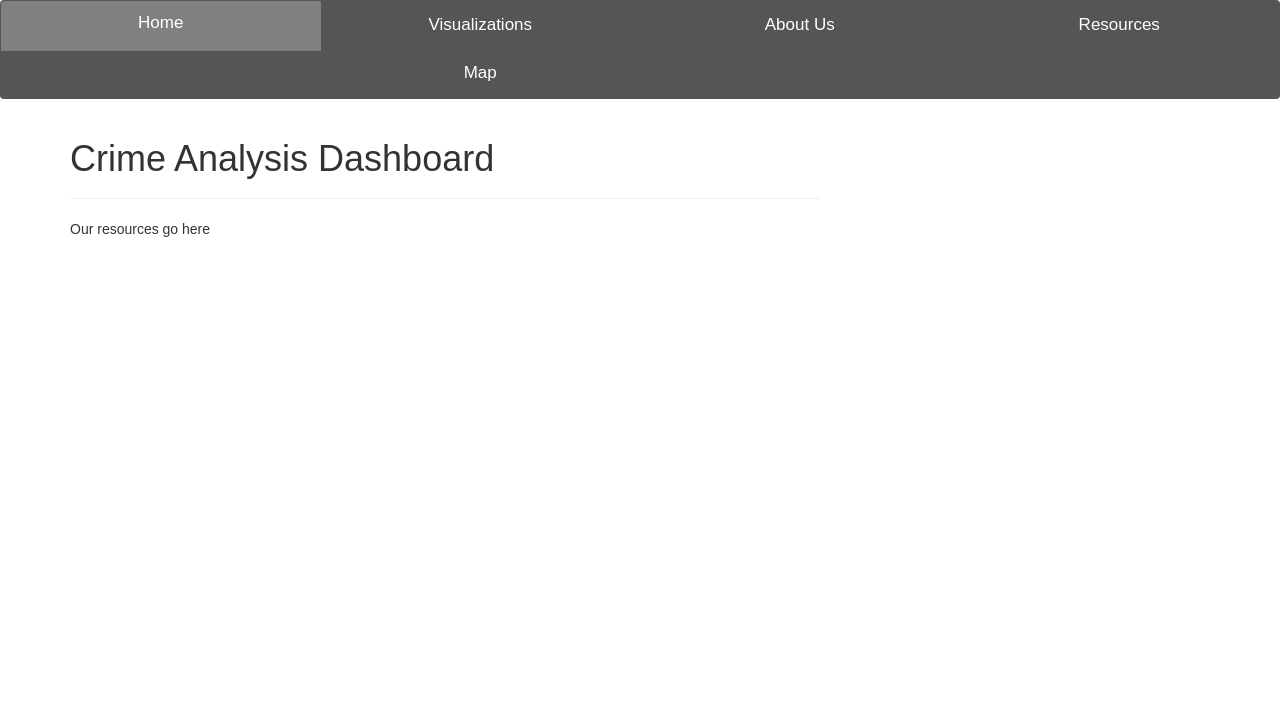
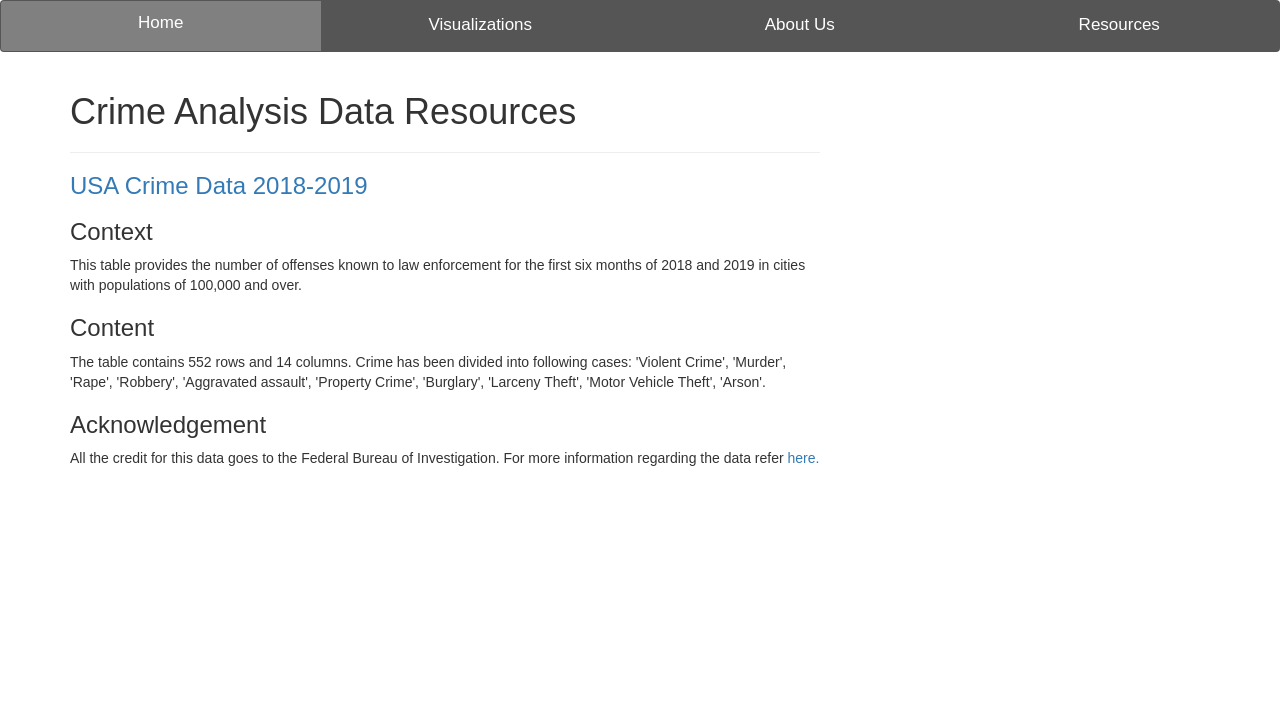
Before and after one commit to elysesulkey/National-Crime-Data-Analysis, a Flask app: page /resources in a window 1280 px wide. Shown: the top 708 px of the page. Run offline with Flask 2, Linux system fonts and the light colour scheme; some libraries are stand-ins or nearby versions.

Commit message:
Updated Resources and about us

```diff
--- a/templates/resources.html
+++ b/templates/resources.html
@@ -7,7 +7,7 @@
     <meta name="viewport" content="width=device-width, initial-scale=1.0">
     <meta http-equiv="X-UA-Compatible" content="ie=edge">
 
-    <title>Crime Analysis Dashboard</title>
+    <title>Data Set Resources</title>
 
     <!-- D3 Stylesheet -->
     <link rel="stylesheet" href="/static/css/d3Style.css" media="screen">
@@ -63,7 +63,7 @@
       <a class="nav-link" href="/visualizations">Visualizations</a>
       <a class="nav-link" href="/aboutus">About Us</a>
       <a class="nav-link" href="/resources">Resources</a>
-      <a class="nav-link" href="/ImTheMap">Map</a>
+
 
     </div>
   <!-- Naviation Bar at top of page -->
@@ -75,9 +75,17 @@
     <section class="row">
       <div class="col-lg-8 col-md-8 col-sm-6 col-xm-12">
         <article class="description-content">
-          <h1 class="description-header">Crime Analysis Dashboard</h1>
+          <h1 class="description-header">Crime Analysis Data Resources</h1>
           <hr class="description-hr" />
-          <p> Our resources go here</p>
+          <p><h3><a href="https://www.kaggle.com/mizomatic/usa-crime-data-20182019">USA Crime Data 2018-2019</a></h3></p>
+          <p><h3>Context</h3>
+            This table provides the number of offenses known to law enforcement for the first six months of 2018 and 2019 in cities with populations of 100,000 and over.
+
+            <h3>Content</h3>
+            The table contains 552 rows and 14 columns. Crime has been divided into following cases: 'Violent Crime', 'Murder', 'Rape', 'Robbery', 'Aggravated assault', 'Property Crime', 'Burglary', 'Larceny Theft', 'Motor Vehicle Theft', 'Arson'.
+
+            <h3>Acknowledgement</h3>
+            All the credit for this data goes to the Federal Bureau of Investigation. For more information regarding the data refer <a href="https://ucr.fbi.gov/crime-in-the-u.s/2019/preliminary-report">here.</a></p>
         </article>
       </div>
 
```
Also changed, not shown: templates/aboutus.html (+26 -3 lines).
